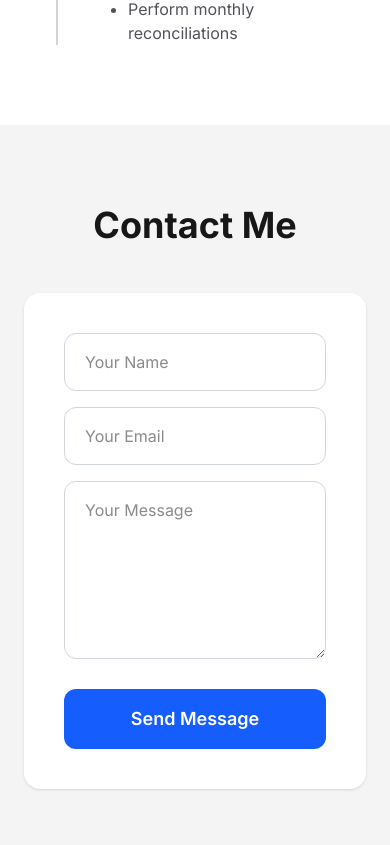
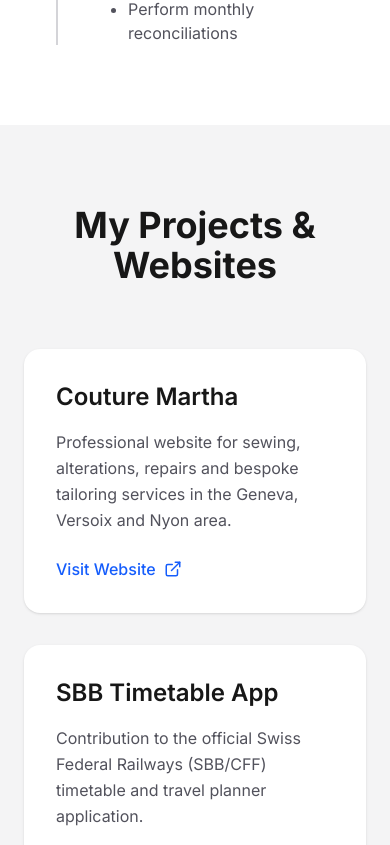
Before and after one commit to aboulmich73-code/cv-mm-hauck, a Next.js app: page / in a window 390 px wide. Shown: the part 8539-9384 px from the top of the page. Built offline with nearby package versions, Linux system fonts and the light colour scheme.

Commit message:
Add Projects section with couture-martha.ch and SBB app

```diff
--- a/app/page.tsx
+++ b/app/page.tsx
@@ -1,13 +1,14 @@
 'use client';
 
 import React, { useState, useEffect } from 'react';
-import { Download, Moon, Sun, Menu, X } from 'lucide-react';
+import { Download, Moon, Sun, Menu, X, ExternalLink } from 'lucide-react';
 
 type Lang = "en" | "fr" | "de";
 
 const translations = {
   en: {
-    navAbout: "About", navSkills: "Skills", navFormation: "Formation", navExperience: "Experience", navContact: "Contact",
+    navAbout: "About", navSkills: "Skills", navFormation: "Formation", navExperience: "Experience",
+    navProjects: "Projects", navContact: "Contact",
     download: "Download CV",
     heroSubtitle: "Accountant & Administration",
     heroBio: "Over 25 years of experience in accounting and administration across various Swiss companies. Trilingual (French, German, English)",
@@ -16,12 +17,14 @@
     skillsTitle: "Key Competencies",
     formationTitle: "Formation",
     experienceTitle: "Professional Experience",
+    projectsTitle: "My Projects & Websites",
     contactTitle: "Contact Me",
     languagesTitle: "Languages",
     formName: "Your Name", formEmail: "Your Email", formMessage: "Your Message", formButton: "Send Message",
   },
   fr: {
-    navAbout: "À propos", navSkills: "Compétences", navFormation: "Formation", navExperience: "Expérience", navContact: "Contact",
+    navAbout: "À propos", navSkills: "Compétences", navFormation: "Formation", navExperience: "Expérience",
+    navProjects: "Projets", navContact: "Contact",
     download: "Télécharger CV",
     heroSubtitle: "Comptable & Administration",
     heroBio: "Plus de 25 ans d'expérience en comptabilité et administration dans diverses entreprises suisses. Trilingue (Français, Allemand, Anglais)",
@@ -30,12 +33,14 @@
     skillsTitle: "Compétences Clés",
     formationTitle: "Formation",
     experienceTitle: "Expérience Professionnelle",
+    projectsTitle: "Mes Projets & Sites Web",
     contactTitle: "Contactez-moi",
     languagesTitle: "Langues",
     formName: "Votre Nom", formEmail: "Votre Email", formMessage: "Votre Message", formButton: "Envoyer le Message",
   },
   de: {
-    navAbout: "Über mich", navSkills: "Kompetenzen", navFormation: "Ausbildung", navExperience: "Berufserfahrung", navContact: "Kontakt",
+    navAbout: "Über mich", navSkills: "Kompetenzen", navFormation: "Ausbildung", navExperience: "Berufserfahrung",
+    navProjects: "Projekte", navContact: "Kontakt",
     download: "CV herunterladen",
     heroSubtitle: "Buchhalter & Administration",
     heroBio: "Über 25 Jahre Erfahrung in Buchhaltung und Administration in verschiedenen Schweizer Unternehmen. Dreisprachig (Französisch, Deutsch, Englisch)",
@@ -44,6 +49,7 @@
     skillsTitle: "Schlüsselkompetenzen",
     formationTitle: "Ausbildung",
     experienceTitle: "Berufserfahrung",
+    projectsTitle: "Meine Projekte & Websites",
     contactTitle: "Kontakt",
     languagesTitle: "Sprachen",
     formName: "Ihr Name", formEmail: "Ihre E-Mail", formMessage: "Ihre Nachricht", formButton: "Nachricht senden",
@@ -119,6 +125,45 @@
   ]
 };
 
+const projectsData = {
+  en: [
+    {
+      title: "Couture Martha",
+      description: "Professional website for sewing, alterations, repairs and bespoke tailoring services in the Geneva, Versoix and Nyon area.",
+      link: "https://www.couture-martha.ch"
+    },
+    {
+      title: "SBB Timetable App",
+      description: "Contribution to the official Swiss Federal Railways (SBB/CFF) timetable and travel planner application.",
+      link: "https://www.sbb.ch"
+    }
+  ],
+  fr: [
+    {
+      title: "Couture Martha",
+      description: "Site web professionnel pour retouches, réparations et confection sur mesure à Genève, Versoix et Nyon.",
+      link: "https://www.couture-martha.ch"
+    },
+    {
+      title: "Application Horaire SBB / CFF",
+      description: "Contribution au développement et à la maintenance de l'application horaire officielle des Chemins de fer fédéraux suisses (CFF/SBB).",
+      link: "https://www.sbb.ch"
+    }
+  ],
+  de: [
+    {
+      title: "Couture Martha",
+      description: "Professionelle Website für Änderungen, Reparaturen und Maßanfertigungen im Raum Genf, Versoix und Nyon.",
+      link: "https://www.couture-martha.ch"
+    },
+    {
+      title: "SBB Fahrplan App",
+      description: "Mitarbeit an der offiziellen Fahrplan- und Reiseplaner-App der Schweizerischen Bundesbahnen (SBB/CFF).",
+      link: "https://www.sbb.ch"
+    }
+  ]
+};
+
 const slides = [
   '/photos/slide/abacus.jpg',
   '/photos/slide/calculator.jpg',
@@ -136,6 +181,7 @@
   const t = translations[lang];
   const currentFormation = formationData[lang] || formationData.en;
   const currentExperience = experienceData[lang] || experienceData.en;
+  const currentProjects = projectsData[lang] || projectsData.en;
 
   useEffect(() => {
     if (isPaused) return;
@@ -207,6 +253,7 @@
             <button onClick={() => scrollTo("skills")}>Skills</button>
             <button onClick={() => scrollTo("formation")}>Formation</button>
             <button onClick={() => scrollTo("experience")}>Experience</button>
+            <button onClick={() => scrollTo("projects")}>Projects</button>
             <button onClick={() => scrollTo("contact")}>Contact</button>
 
             <button onClick={toggleTheme} className="p-2 rounded-xl hover:bg-zinc-200 dark:hover:bg-zinc-800 transition">
@@ -215,11 +262,7 @@
 
             <div className="flex border border-zinc-300 dark:border-zinc-700 rounded-full overflow-hidden font-medium">
               {(["en", "fr", "de"] as const).map((l) => (
-                <button
-                  key={l}
-                  onClick={() => setLang(l)}
-                  className={`px-5 py-2 transition-all ${lang === l ? "bg-blue-600 text-white" : "hover:bg-zinc-100 dark:hover:bg-zinc-800"}`}
-                >
+                <button key={l} onClick={() => setLang(l)} className={`px-5 py-2 transition-all ${lang === l ? "bg-blue-600 text-white" : "hover:bg-zinc-100 dark:hover:bg-zinc-800"}`}>
                   {l.toUpperCase()}
                 </button>
               ))}
@@ -241,15 +284,7 @@
               <p className="text-xs uppercase tracking-widest text-zinc-500 mb-3 text-center">Language</p>
               <div className="flex border-2 border-blue-600 dark:border-blue-500 rounded-2xl overflow-hidden font-medium">
                 {(["en", "fr", "de"] as const).map((l) => (
-                  <button
-                    key={l}
-                    onClick={() => changeLang(l)}
-                    className={`flex-1 py-4 text-lg font-semibold transition-all ${
-                      lang === l
-                        ? "bg-blue-600 text-white"
-                        : "bg-transparent hover:bg-zinc-100 dark:hover:bg-zinc-800 text-zinc-700 dark:text-zinc-300"
-                    }`}
-                  >
+                  <button key={l} onClick={() => changeLang(l)} className={`flex-1 py-4 text-lg font-semibold transition-all ${lang === l ? "bg-blue-600 text-white" : "bg-transparent hover:bg-zinc-100 dark:hover:bg-zinc-800 text-zinc-700 dark:text-zinc-300"}`}>
                     {l.toUpperCase()}
                   </button>
                 ))}
@@ -257,18 +292,18 @@
             </div>
 
             <div className="flex flex-col gap-6 text-lg border-t border-zinc-200 dark:border-zinc-800 pt-6">
-              <button onClick={() => { scrollTo("about"); }} className="text-left py-2">About</button>
-              <button onClick={() => { scrollTo("skills"); }} className="text-left py-2">Skills</button>
-              <button onClick={() => { scrollTo("formation"); }} className="text-left py-2">Formation</button>
-              <button onClick={() => { scrollTo("experience"); }} className="text-left py-2">Experience</button>
-              <button onClick={() => { scrollTo("contact"); }} className="text-left py-2">Contact</button>
+              <button onClick={() => scrollTo("about")} className="text-left py-2">About</button>
+              <button onClick={() => scrollTo("skills")} className="text-left py-2">Skills</button>
+              <button onClick={() => scrollTo("formation")} className="text-left py-2">Formation</button>
+              <button onClick={() => scrollTo("experience")} className="text-left py-2">Experience</button>
+              <button onClick={() => scrollTo("projects")} className="text-left py-2">Projects</button>
+              <button onClick={() => scrollTo("contact")} className="text-left py-2">Contact</button>
             </div>
 
             <div className="flex items-center gap-4 mt-10 pt-6 border-t border-zinc-200 dark:border-zinc-800">
               <button onClick={toggleTheme} className="p-4 rounded-2xl border border-zinc-300 dark:border-zinc-700 flex-1">
                 {isDark ? <Sun size={24} /> : <Moon size={24} />}
               </button>
-
               <button onClick={() => { downloadCV(); setIsMenuOpen(false); }} className="flex-1 flex items-center justify-center gap-3 bg-blue-600 hover:bg-blue-700 text-white py-4 rounded-2xl font-medium transition">
                 <Download size={20} /> {t.download}
               </button>
@@ -381,7 +416,7 @@
         </div>
       </section>
 
-      {/* Professional Experience - Full 13 entries in all languages */}
+      {/* Professional Experience */}
       <section id="experience" className="py-20 bg-white dark:bg-zinc-900">
         <div className="max-w-5xl mx-auto px-6">
           <h2 className="text-4xl font-bold text-center mb-16">{t.experienceTitle}</h2>
@@ -410,8 +445,30 @@
         </div>
       </section>
 
+      {/* Projects Section - Your websites */}
+      <section id="projects" className="py-20 bg-zinc-100 dark:bg-zinc-950">
+        <div className="max-w-5xl mx-auto px-6">
+          <h2 className="text-4xl font-bold text-center mb-16">{t.projectsTitle}</h2>
+          <div className="grid md:grid-cols-2 gap-8">
+            {currentProjects.map((project, index) => (
+              <div key={index} className="bg-white dark:bg-zinc-800 p-8 rounded-2xl shadow hover:shadow-xl transition group">
+                <h3 className="text-2xl font-semibold mb-4 group-hover:text-blue-600 transition">{project.title}</h3>
+                <p className="text-zinc-600 dark:text-zinc-400 leading-relaxed mb-6">{project.description}</p>
+                <a
+                  href={project.link}
+                  target="_blank"
+                  className="inline-flex items-center gap-2 text-blue-600 hover:text-blue-700 font-medium"
+                >
+                  Visit Website <ExternalLink size={18} />
+                </a>
+              </div>
+            ))}
+          </div>
+        </div>
+      </section>
+
       {/* Contact */}
-      <section id="contact" className="py-20 bg-zinc-100 dark:bg-zinc-950">
+      <section id="contact" className="py-20 bg-white dark:bg-zinc-900">
         <div className="max-w-4xl mx-auto px-6">
           <h2 className="text-4xl font-bold text-center mb-12">{t.contactTitle}</h2>
           <div className="max-w-[700px] mx-auto bg-white dark:bg-zinc-800 p-10 rounded-2xl shadow">
```
